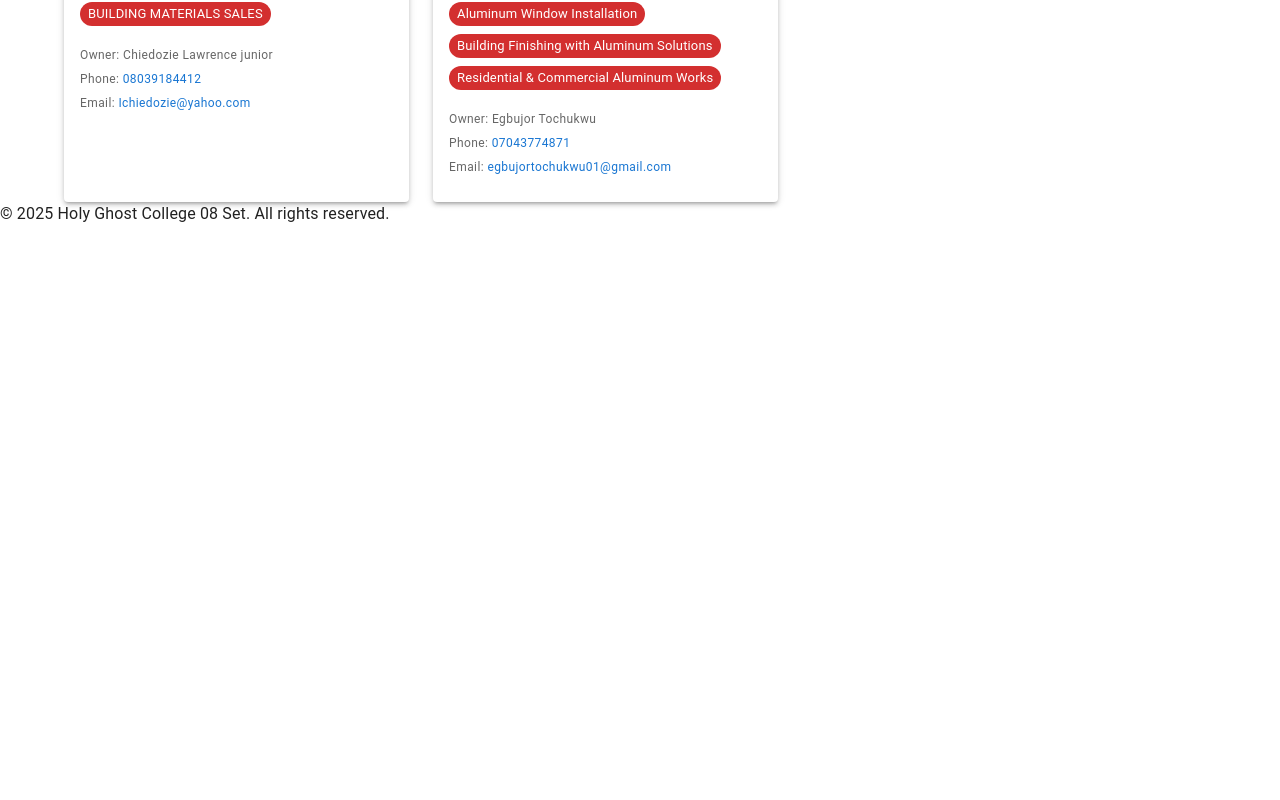
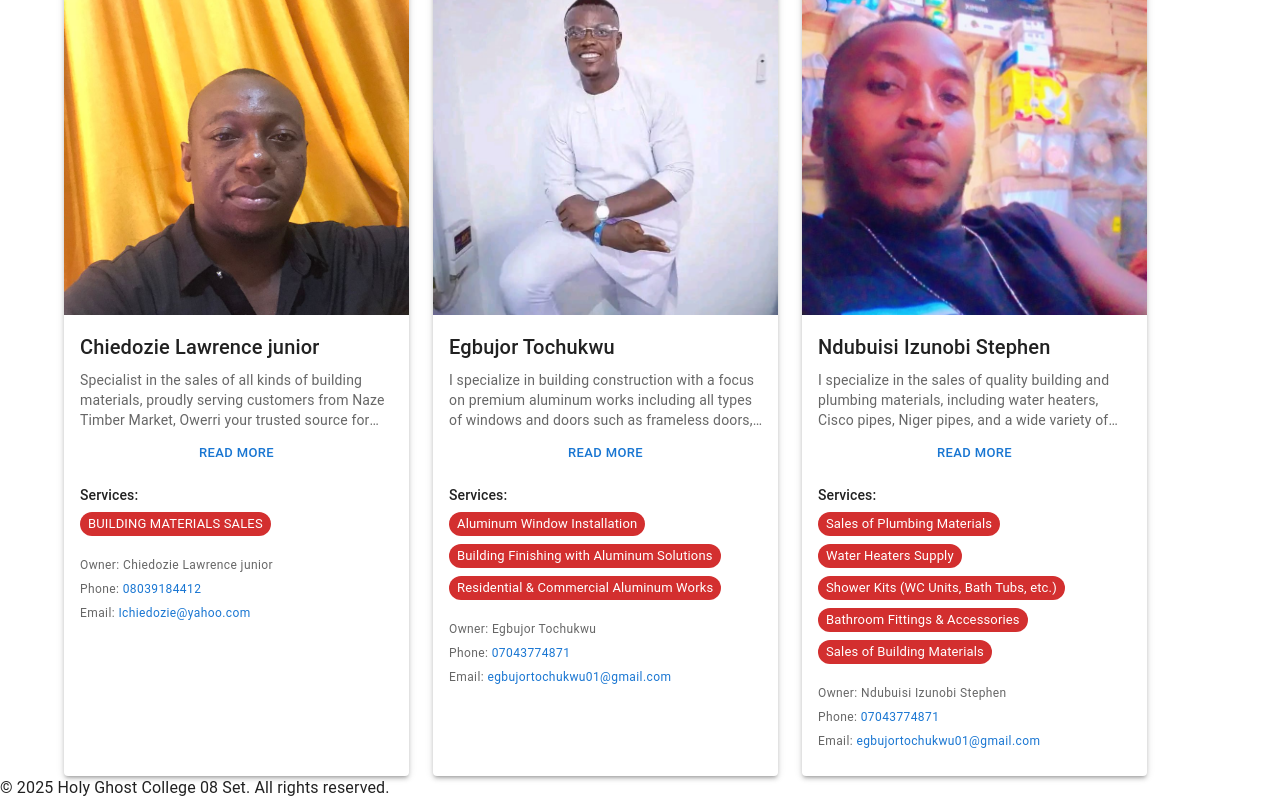
Before and after one commit to mutiu4luv/hgc-08-business-album, a React (Vite) app: page / in a window 1280 px wide. Shown: the part 1768-2568 px from the top of the page. Before the commit the page ends 1994 px from the top, so only its background shows below. Built offline with nearby package versions, Linux system fonts and the light colour scheme.

Commit message:
businesscard

```diff
--- a/src/component/landingPage/BusinessCard.jsx
+++ b/src/component/landingPage/BusinessCard.jsx
@@ -23,6 +23,7 @@ import agams from "../../assets/agams.jpeg";
 import king from "../../assets/king.jpeg";
 import junior from "../../assets/junior.jpeg";
 import tochi from "../../assets/tochi.jpeg";
+import nd from "../../assets/nd.jpeg";
 
 const BusinessCard = () => {
   const [search, setSearch] = useState("");
@@ -118,6 +119,23 @@ const BusinessCard = () => {
       phone: " 07043774871 ",
       email: "egbujortochukwu01@gmail.com",
     },
+    {
+      id: 9,
+      name: "Ndubuisi Izunobi Stephen ",
+      description:
+        "I specialize in the sales of quality building and plumbing materials, including water heaters, Cisco pipes, Niger pipes, and a wide variety of shower kits—such as WC units and bathtubs.You can find me at 143 Tetlow Road, Owerri.",
+      owner: "Ndubuisi Izunobi Stephen ",
+      image: nd,
+      services: [
+        "Sales of Plumbing Materials",
+        "Water Heaters Supply",
+        "Shower Kits (WC Units, Bath Tubs, etc.)",
+        "Bathroom Fittings & Accessories",
+        "Sales of Building Materials",
+      ],
+      phone: " 07043774871 ",
+      email: "egbujortochukwu01@gmail.com",
+    },
   ];
 
   const filteredBusinesses = businesses.filter((biz) =>
@@ -173,7 +191,7 @@ const BusinessCard = () => {
                 >
                   <CardMedia
                     component="img"
-                    height="180"
+                    height="350"
                     image={business.image}
                     alt={business.name}
                     sx={{ objectFit: "cover" }}
```
Also changed, not shown: src/assets/nd.jpeg (added).
